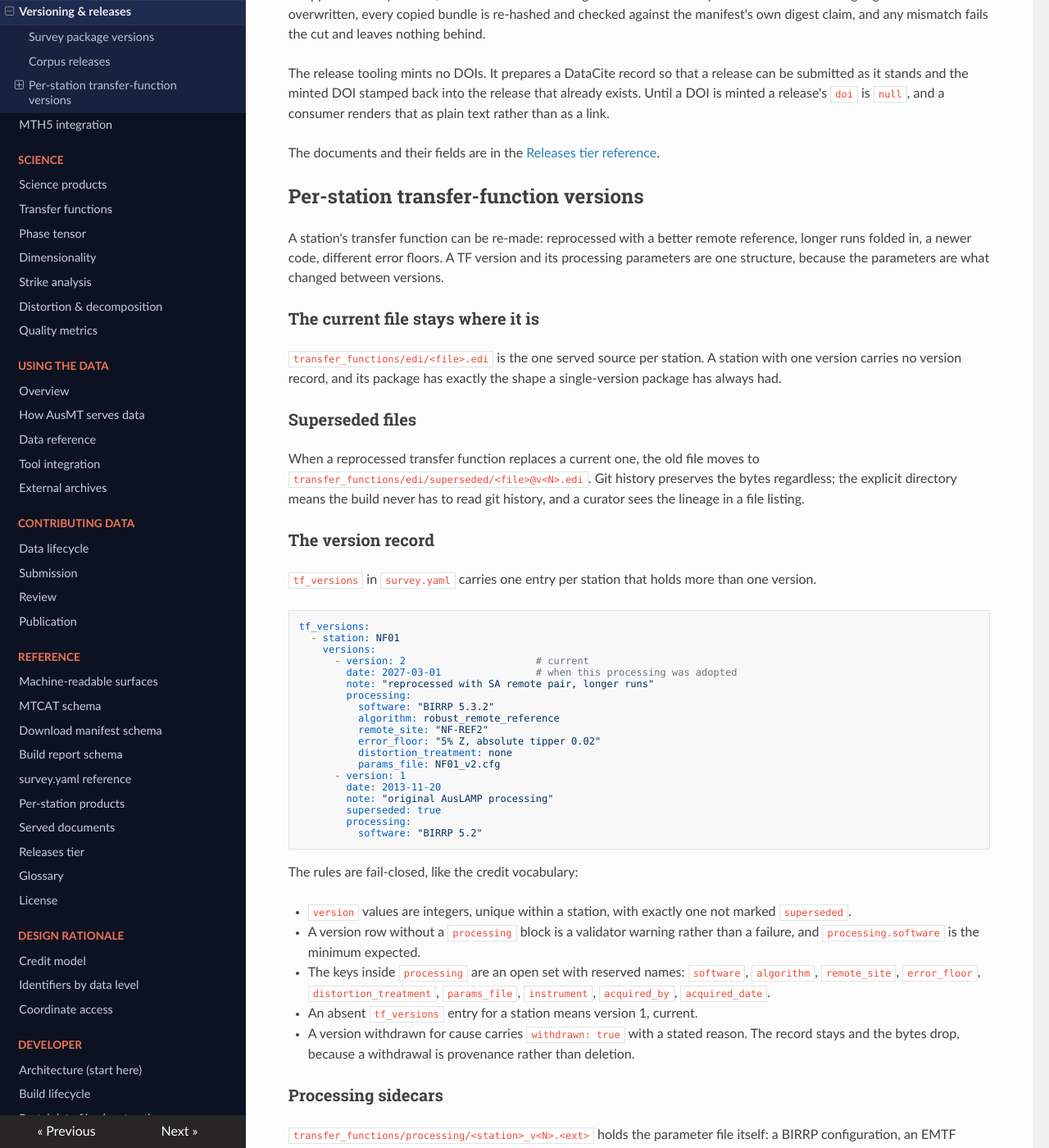
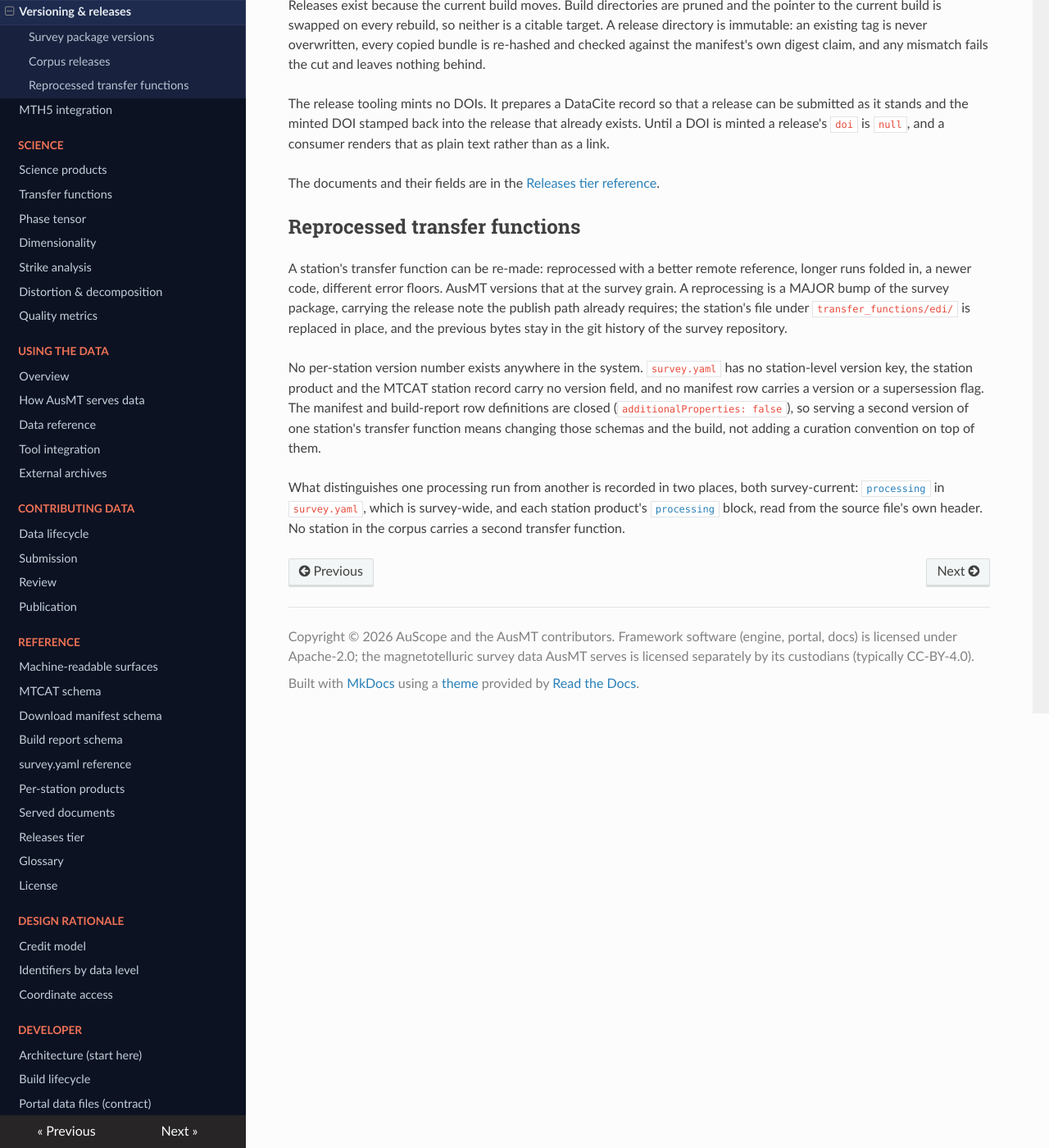
Before and after one commit to bvkay/ausmt, an MkDocs documentation site: the page built from docs/docs/data-model/versioning.md, in a window 1280 px wide and 1400 px high, scrolled down 1202 px. Shown: the whole window at 82% size. Built offline with MkDocs 1.6.1, drawn with Linux system fonts in a browser that asks for light colours; nearby versions of some CDN libraries; some of the changed text lies outside the part shown.

Commit message:
docs: no station-level TF version, and lint portal/tests

````diff
--- a/docs/docs/data-model/versioning.md
+++ b/docs/docs/data-model/versioning.md
@@ -4,13 +4,15 @@ AusMT versions survey packages and freezes citable corpus releases. Versioning e
 downloaded in future is scientifically identical to the version originally published, and so that a
 citation can name what was actually used.
 
-Versioning happens at three grains, and they are independent of each other:
+Versioning happens at two grains, and they are independent of each other:
 
 | Grain | Identifier | What it names |
 |---|---|---|
 | Survey package | `MAJOR.MINOR.PATCH` in `survey.yaml` | the state of one survey's metadata and transfer functions |
 | Corpus release | a release tag, for example `2026-Q3` | the state of the whole served corpus at one moment |
-| Station transfer function | an integer version per station | which processing of one station's transfer function is current |
+
+There is no third grain. A station's transfer function has no version of its own, and
+[Reprocessed transfer functions](#reprocessed-transfer-functions) states what that means for a curator.
 
 ## Survey package versions
 
@@ -52,96 +54,21 @@ release's `doi` is `null`, and a consumer renders that as plain text rather than
 
 The documents and their fields are in the [Releases tier reference](../reference/releases.md).
 
-## Per-station transfer-function versions
+## Reprocessed transfer functions
 
 A station's transfer function can be re-made: reprocessed with a better remote reference, longer runs
-folded in, a newer code, different error floors. A TF version and its processing parameters are one
-structure, because the parameters are what changed between versions.
+folded in, a newer code, different error floors. AusMT versions that at the survey grain. A reprocessing
+is a MAJOR bump of the survey package, carrying the release note the publish path already requires; the
+station's file under `transfer_functions/edi/` is replaced in place, and the previous bytes stay in the
+git history of the survey repository.
 
-### The current file stays where it is
+No per-station version number exists anywhere in the system. `survey.yaml` has no station-level version
+key, the station product and the MTCAT station record carry no version field, and no manifest row carries
+a version or a supersession flag. The manifest and build-report row definitions are closed
+(`additionalProperties: false`), so serving a second version of one station's transfer function means
+changing those schemas and the build, not adding a curation convention on top of them.
 
-`transfer_functions/edi/<file>.edi` is the one served source per station. A station with one version
-carries no version record, and its package has exactly the shape a single-version package has always
-had.
-
-### Superseded files
-
-When a reprocessed transfer function replaces a current one, the old file moves to
-`transfer_functions/edi/superseded/<file>@v<N>.edi`. Git history preserves the bytes regardless; the
-explicit directory means the build never has to read git history, and a curator sees the lineage in a
-file listing.
-
-### The version record
-
-`tf_versions` in `survey.yaml` carries one entry per station that holds more than one version.
-
-```yaml
-tf_versions:
-  - station: NF01
-    versions:
-      - version: 2                      # current
-        date: 2027-03-01                # when this processing was adopted
-        note: "reprocessed with SA remote pair, longer runs"
-        processing:
-          software: "BIRRP 5.3.2"
-          algorithm: robust_remote_reference
-          remote_site: "NF-REF2"
-          error_floor: "5% Z, absolute tipper 0.02"
-          distortion_treatment: none
-          params_file: NF01_v2.cfg
-      - version: 1
-        date: 2013-11-20
-        note: "original AusLAMP processing"
-        superseded: true
-        processing:
-          software: "BIRRP 5.2"
-```
-
-The rules are fail-closed, like the credit vocabulary:
-
-- `version` values are integers, unique within a station, with exactly one not marked `superseded`.
-- A version row without a `processing` block is a validator warning rather than a failure, and
-  `processing.software` is the minimum expected.
-- The keys inside `processing` are an open set with reserved names: `software`, `algorithm`,
-  `remote_site`, `error_floor`, `distortion_treatment`, `params_file`, `instrument`, `acquired_by`,
-  `acquired_date`.
-- An absent `tf_versions` entry for a station means version 1, current.
-- A version withdrawn for cause carries `withdrawn: true` with a stated reason. The record stays and
-  the bytes drop, because a withdrawal is provenance rather than deletion.
-
-### Processing sidecars
-
-`transfer_functions/processing/<station>_v<N>.<ext>` holds the parameter file itself: a BIRRP
-configuration, an EMTF parameter file, a LEMI processing log. It is referenced from `params_file` and
-served through the download manifest like any other artifact, with its size, digest and the survey's
-licence. Sidecars are equally welcome for single-version stations.
-
-### What is served
-
-The portal experience is current-version only. `tf.json`, the plots, the canonical EMTF XML and the
-MTH5 bundle all carry the current version, and the round-trip and convention gates run on it.
-
-The download manifest carries rows for superseded transfer functions and for processing sidecars, with
-`tf_version` and, where it applies, `superseded: true`. They are fetchable, integrity-checked and
-embargo-gated identically to everything else.
-
-`station.json` carries the current version number and the version count, and extends its processing
-block from the version record. The build report counts the stations that hold more than one version, so
-a rebuild states what it served. The station entries in MTCAT gain the same two keys.
-
-A release freezes whatever is current at cut time. Superseded artifacts do not ride into the release
-bundle set: a release is the served state.
-
-### Curation
-
-A reprocessed transfer function is curated in three steps. The curator moves the old file into
-`superseded/`, drops the new file in place, and writes the `tf_versions` record with its processing
-block. The validator checks the rules above. The next rebuild serves the new current version, the survey
-drawer shows it with the previous version one click away, and the manifest keeps the old bytes
-fetchable.
-
-A wholesale survey reprocessing is N explicit station records, written by a small tool rather than
-inferred.
-
-Every station in the corpus holds one transfer function today, so no survey package carries a
-`tf_versions` record.
+What distinguishes one processing run from another is recorded in two places, both survey-current:
+[`processing`](../reference/survey-yaml.md#111-processing) in `survey.yaml`, which is survey-wide, and
+each station product's [`processing`](../reference/station-products.md#19-processing) block, read from
+the source file's own header. No station in the corpus carries a second transfer function.
--- a/docs/docs/reference/index.md
+++ b/docs/docs/reference/index.md
@@ -53,7 +53,10 @@ These are not served. They define what the served documents are built from.
 
 ## Reading the field entries
 
-Every field entry on these pages carries the same rows.
+The numbered field entries on [MTCAT schema](mtcat-schema.md), [Download manifest
+schema](manifest-schema.md), [Build report schema](build-report-schema.md), the
+[survey.yaml reference](survey-yaml.md), [Per-station products](station-products.md) and the
+[Releases tier](releases.md) carry the same rows.
 
 | Row | Meaning |
 |---|---|
@@ -66,6 +69,11 @@ Every field entry on these pages carries the same rows.
 | Example | A value from the served corpus. |
 | Note | Non-normative guidance. Every other row is normative. |
 
+[Served documents](portal-documents.md) uses a compact `Member | Type | Definition` table instead. The
+documents on that page declare no schema and no obligations, so whether a member is present is stated in
+its Definition rather than in an Obligation row. `Note` means the same thing there: non-normative, and
+everything outside it normative.
+
 ## Other reference pages
 
 - [Glossary](glossary.md)
````
Also changed, not shown: docs/docs/reference/survey-yaml.md (+5 -11 lines), 2 other files.
